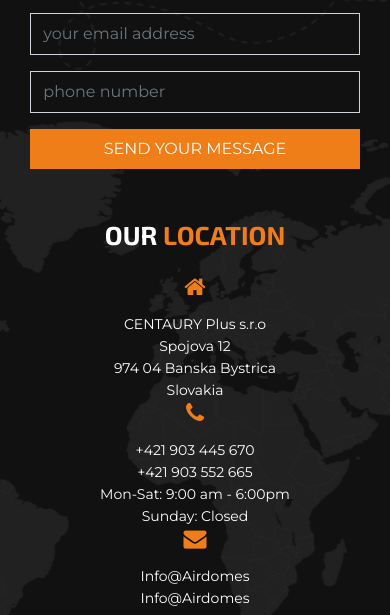
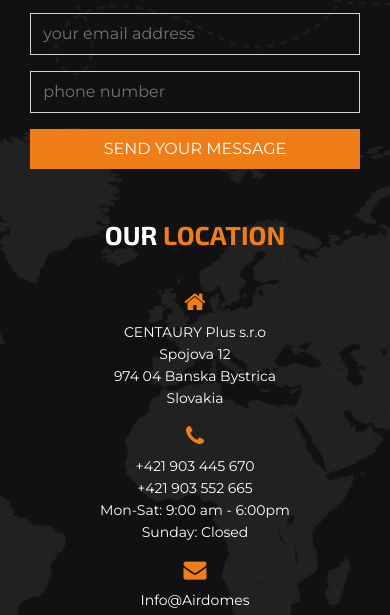
Before and after one commit to Turjo884/century, a plain HTML site: page index.html in a window 390 px wide. Shown: the part 6579-7194 px from the top of the page. Drawn offline with nearby package versions, Linux system fonts and the light colour scheme; a web font is replaced by a local one.

Commit message:
some change on footer section for mobile device

```diff
--- a/css/style.css
+++ b/css/style.css
@@ -638,5 +638,7 @@ footer .copyright p{
     footer .form-control {width: 90%;}
     footer .btn-footer {width: 90%;}
     footer h1 {margin: 25px 0;font-size:26px;}
+    .contact-info .fa-home, .contact-info .fa-phone,
+    .contact-info .fa-envelope {margin: 15px 0 8px;}
 }
 /* End Media Quires For Mobile Device */
```
